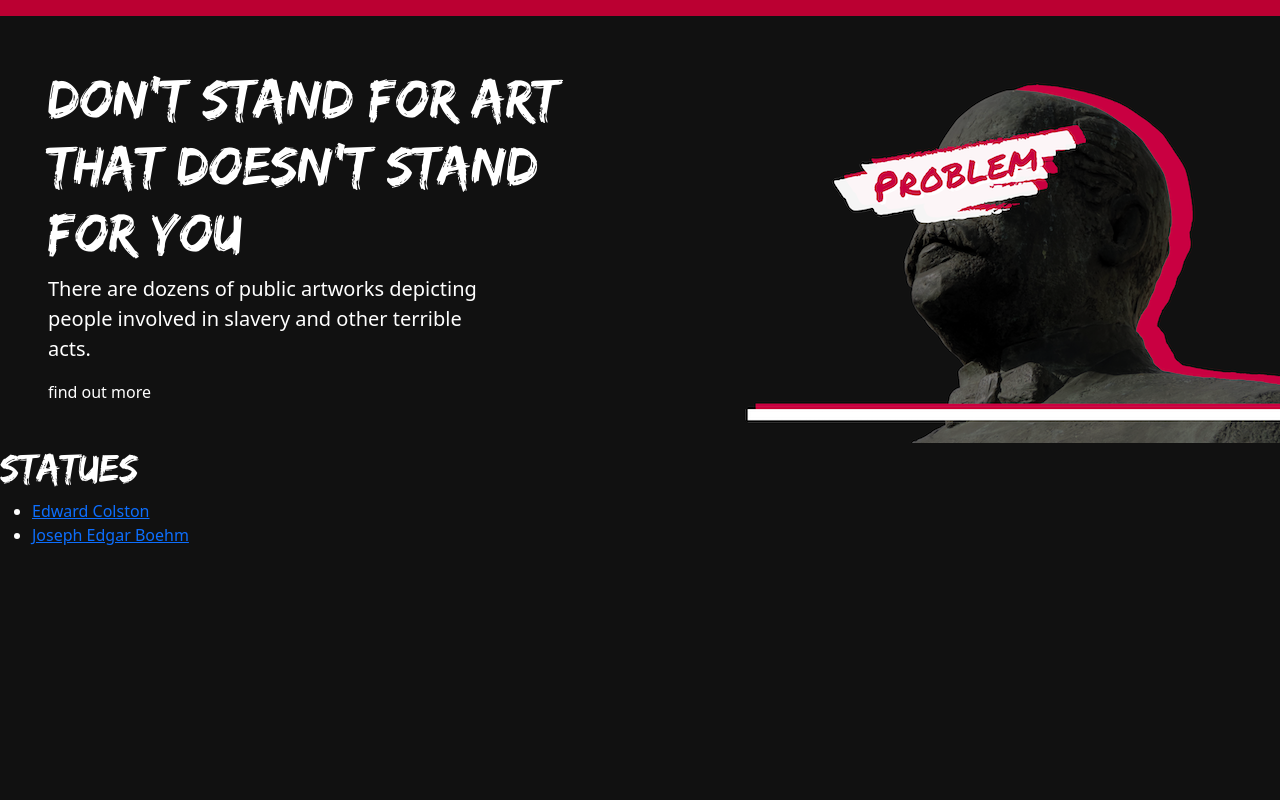
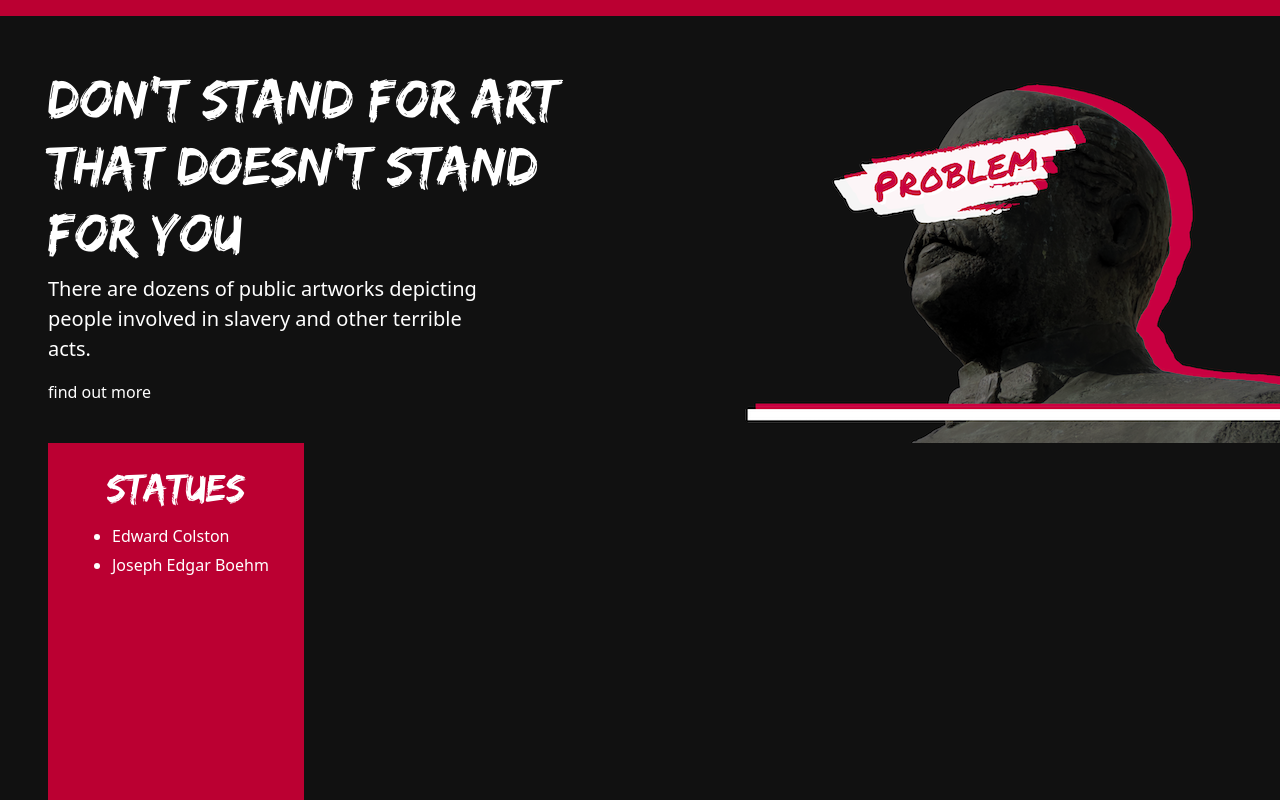
Before and after one commit to Gina-Frankel/statues, a React (Create React App) app: page / in a window 1280 px wide. Shown: the top 800 px of the page. Built offline with nearby package versions, Linux system fonts and the light colour scheme.

Commit message:
css for statue links

```diff
--- a/src/components/StatueMenuContainer.js
+++ b/src/components/StatueMenuContainer.js
@@ -1,10 +1,11 @@
 import React, { Component } from "react";
 import { StatueMenu } from "./StatueMenu";
+import style from "./StatueMenuContainer.module.css";
 
 export class StatueMenuContainer extends Component {
   render() {
     return (
-      <div>
+      <div className={style.container}>
         <h1>Statues</h1>
         <StatueMenu />
       </div>
--- /dev/null
+++ b/src/components/StatueMenuContainer.module.css
@@ -0,0 +1,10 @@
+.container {
+  width: 20%;
+  padding-left: 2rem;
+  padding-right: 2rem;
+  padding-top: 20px;
+  margin-left: 3rem;
+  background-color: #bb0032;
+  text-align: center;
+  height: 800px;
+}
--- a/src/components/StatueMenuItem.js
+++ b/src/components/StatueMenuItem.js
@@ -1,12 +1,20 @@
 import React from "react";
 import { Link } from "react-router-dom";
+import style from "./StatueMenuItem.module.css";
 
 export function StatueMenuItem(props) {
-  const name = props.value.name
+  const name = props.value.name;
   const nameNoSpaces = name.replace(/\s/g, "-");
-  const statueUrl = "/StatueDetailContainer/" + nameNoSpaces
+  const statueUrl = "/StatueDetailContainer/" + nameNoSpaces;
 
-  return <li>
-    <Link to={{ pathname: statueUrl, state: props.value}}>{props.value.name}</Link>
-    </li>;
+  return (
+    <li className={style.li}>
+      <Link
+        to={{ pathname: statueUrl, state: props.value }}
+        className={style.a}
+      >
+        {props.value.name}
+      </Link>
+    </li>
+  );
 }
--- /dev/null
+++ b/src/components/StatueMenuItem.module.css
@@ -0,0 +1,14 @@
+li {
+  text-align: left;
+  padding-top: 5px;
+}
+
+li a {
+  color: white;
+  text-decoration: none;
+}
+
+a:hover,
+a:active {
+  color: black !important;
+}
```
Also changed, not shown: src/components/App.js (+8 -4 lines), src/components/StatueDetailContainer.js (+5 -11 lines).
